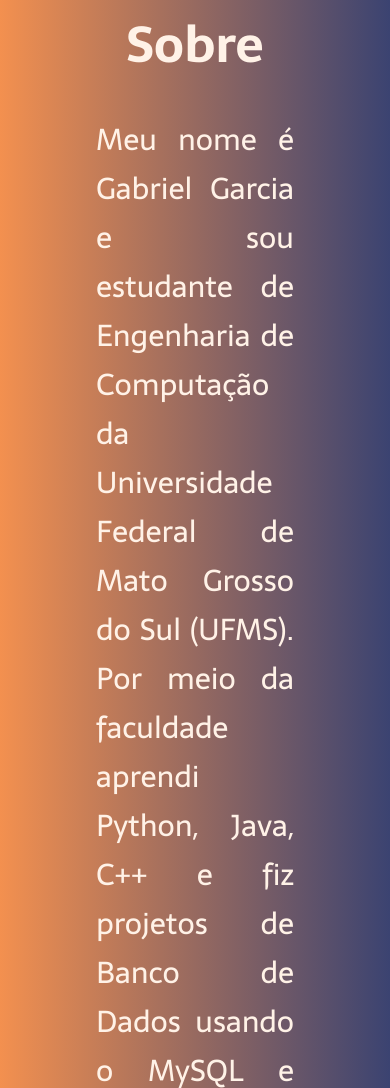
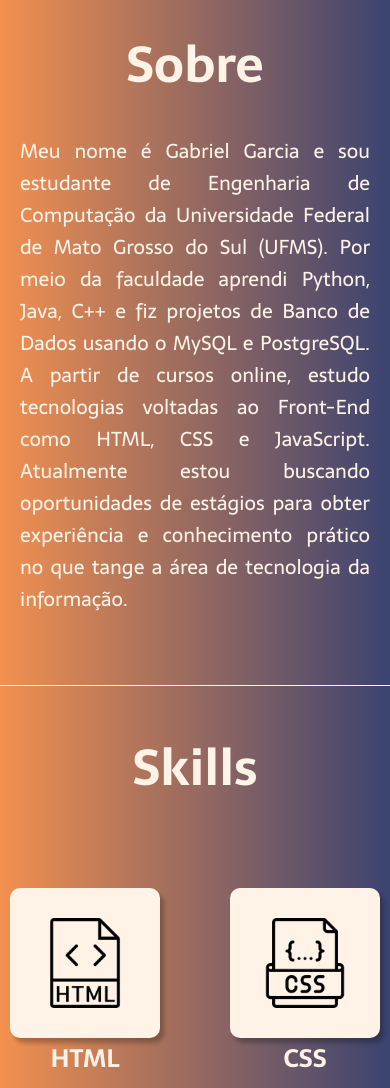
Before and after one commit to linogt/portifolio, a plain HTML site: page index.html in a window 390 px wide. Shown: the part 810-1898 px from the top of the page. Drawn offline with Linux system fonts and the light colour scheme.

Commit message:
dimensões

```diff
--- a/css/components/sobre.css
+++ b/css/components/sobre.css
@@ -21,6 +21,8 @@
 
 }
 
+
+
 .sobre-paragrafo{
   font-family: 'Sarala', sans-serif;
   color: #FFF2E7;
--- a/css/style/style.css
+++ b/css/style/style.css
@@ -5,33 +5,36 @@
     padding: 0;
     box-sizing: border-box;
     text-decoration: none;
+
 }
 
 body{
-    font-size: 100%;
-    background: #f3904f; /* fallback for old browsers */
+  width: 100%;
+  font-size: 100%;
+  background: #f3904f; /* fallback for old browsers */
   background: -webkit-linear-gradient(to right, #f3904f, #3b4371); /* Chrome 10-25, Safari 5.1-6 */
   background: linear-gradient(to right, #f3904f, #3b4371); /* W3C, IE 10+/ Edge, Firefox 16+, Chrome 26+, Opera 12+, Safari 7+ */
 }
 
 @media screen and (max-width: 670px){
 
+.inicio{
+  padding-top: 20px;
+  padding-left: 10px;
+}
+
 .inicio-imagem{
   width: 350px;
   height: 350px;
 }
 
-.sobre-paragrafo{
-  font-family: 'Sarala', sans-serif;
-  color: #FFF2E7;
-  font-weight: 400;
-  font-size:20px;
-  padding-bottom:30px;
-  text-align: justify;
-  padding-left: 15px;
-  padding-right: 15px;
+#oi{
+  font-size: 20px;
+  padding-left: 20px;
+  padding-right: 20px;
+}
 
-}
+
 .cabecalho{
   display: flex;
   flex-direction: row;
@@ -47,7 +50,7 @@ body{
   font-family: 'Sarala', sans-serif;
   color: #FFF2E7;
   font-weight: 400;
-  font-size:15px
+  font-size:15px;
 }
 
 .inicio-texto-nome{
--- a/index.html
+++ b/index.html
@@ -37,7 +37,7 @@
     <a name="sobrelink"></a>
     <section class="sobre">
         <h1  class="sobre-texto">Sobre</h1>
-        <p class="sobre-paragrafo">Meu nome é Gabriel Garcia e sou estudante de Engenharia de Computação da Universidade Federal de Mato Grosso do Sul (UFMS). Por meio da faculdade aprendi Python, Java, C++ e fiz projetos de Banco de Dados usando o MySQL e PostgreSQL. A partir de cursos online, estudo tecnologias voltadas ao Front-End como HTML, CSS e JavaScript. Atualmente estou buscando oportunidades de estágios para obter experiência e conhecimento prático no que tange a área de tecnologia da informação.</p>
+        <p id="oi" class="sobre-paragrafo">Meu nome é Gabriel Garcia e sou estudante de Engenharia de Computação da Universidade Federal de Mato Grosso do Sul (UFMS). Por meio da faculdade aprendi Python, Java, C++ e fiz projetos de Banco de Dados usando o MySQL e PostgreSQL. A partir de cursos online, estudo tecnologias voltadas ao Front-End como HTML, CSS e JavaScript. Atualmente estou buscando oportunidades de estágios para obter experiência e conhecimento prático no que tange a área de tecnologia da informação.</p>
     </section>
     <a name="skillslink" ></a>
     <section  class="skills">
```
